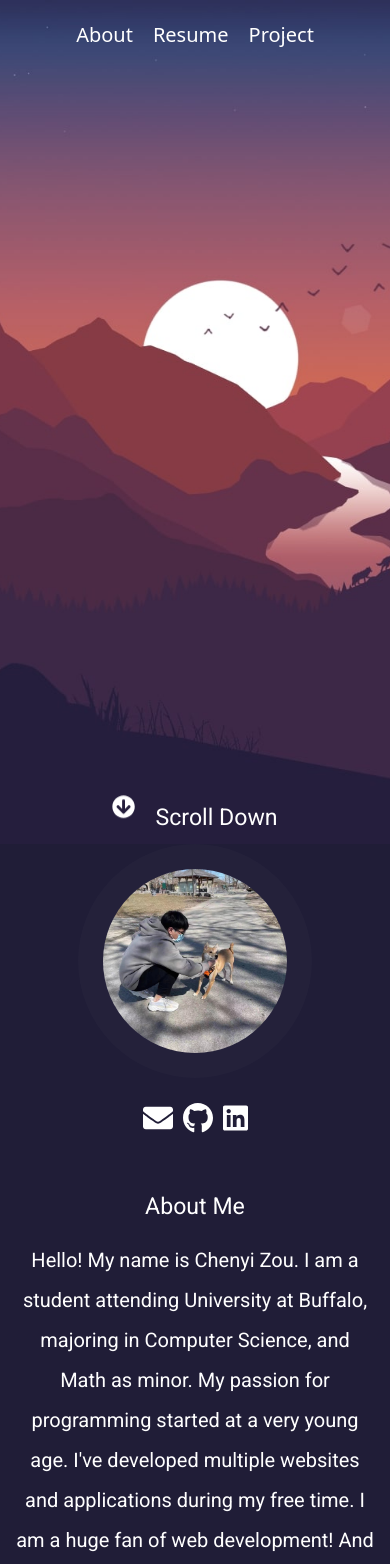
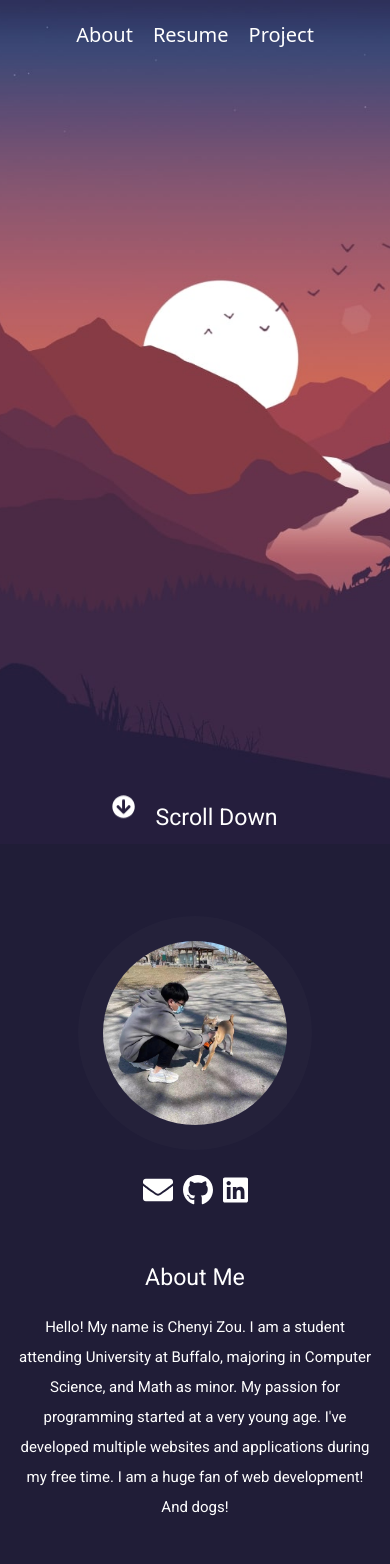
Before and after one commit to Assume5/personal-page-rebuild, a React (Create React App) app: page / in a window 390 px wide. Shown: the top 1564 px of the page. Built offline with nearby package versions, Linux system fonts and the light colour scheme.

Commit message:
Ready to deploy

```diff
--- a/src/Styles/particle/_about.scss
+++ b/src/Styles/particle/_about.scss
@@ -30,6 +30,7 @@
             @media (max-width: 576px) {
                 width: 60vmin;
                 height: 60vmin;
+                margin-top: 50px
             }
         }
 
@@ -54,6 +55,12 @@
             }
         }
 
+        @media (max-width: 576px) {
+            p {
+                font-size: 15px;
+            }
+        }
+
         .cv-button {
 
             @media (max-width: 576px) {
@@ -68,6 +75,7 @@
                 padding: 10px 20px;
                 transition: background .3s ease-in-out;
                 font-size: 20px;
+                margin-bottom: 50px;
 
                 &::before {
                     display: none;
```
